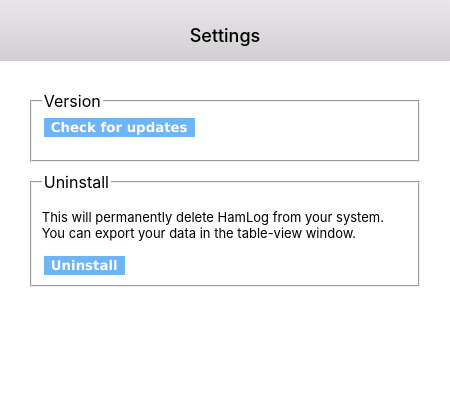
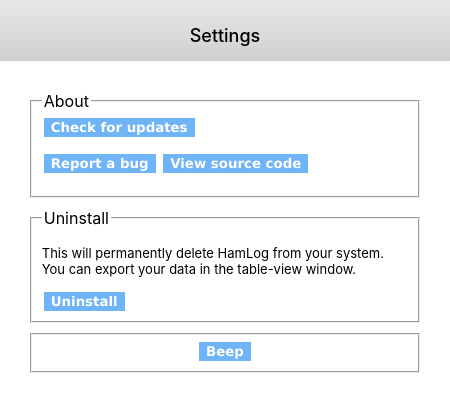
Before and after one commit to junderw00d/HamLog, an Electron app: page settings.html in a window 450 px wide. Drawn offline with Linux system fonts and the light colour scheme; no server answers.

Commit message:
Update settings.html

```diff
--- a/settings.html
+++ b/settings.html
@@ -11,7 +11,7 @@
     </header>
 <div id="settings-content">
 <fieldset>
-  <legend>Version</legend>
+  <legend>About</legend>
   <button class="button" id="check">Check for updates</button>
   <pre id="version"></pre>
   <pre id="version-latest"></pre>
@@ -22,12 +22,23 @@
       <li><a href="#">Download</a> the latest version of HamLog.</li>
       <li>Open the file and press "Import" to import your data.</li>
     </ol>
+  </div>
+  <button class="button" id="reportBug">Report a bug</button>
+  <button class="button" id="viewSource">View source code</button>
+  <p><small id="appInfo"></small></p>
 </fieldset>
 <fieldset>
   <legend>Uninstall</legend>
   <p>This will permanently delete HamLog from your system. You can export your data in the table-view window.</p>
   <button class="button" id="uninstall">Uninstall</button>
 </fieldset>
+<!--<fieldset>
+  <legend>Default input data</legend>
+  <p>You can set the default values for contact creation inputs so that everytime you add a contact, the inputs are auto filled.</p>
+</fieldset>-->
+<fieldset id="beepFieldset">
+<button class="button" id="beep">Beep</button>
+</fieldset>
 </div>
 <script src="settings.js"></script>
   </body>
```
